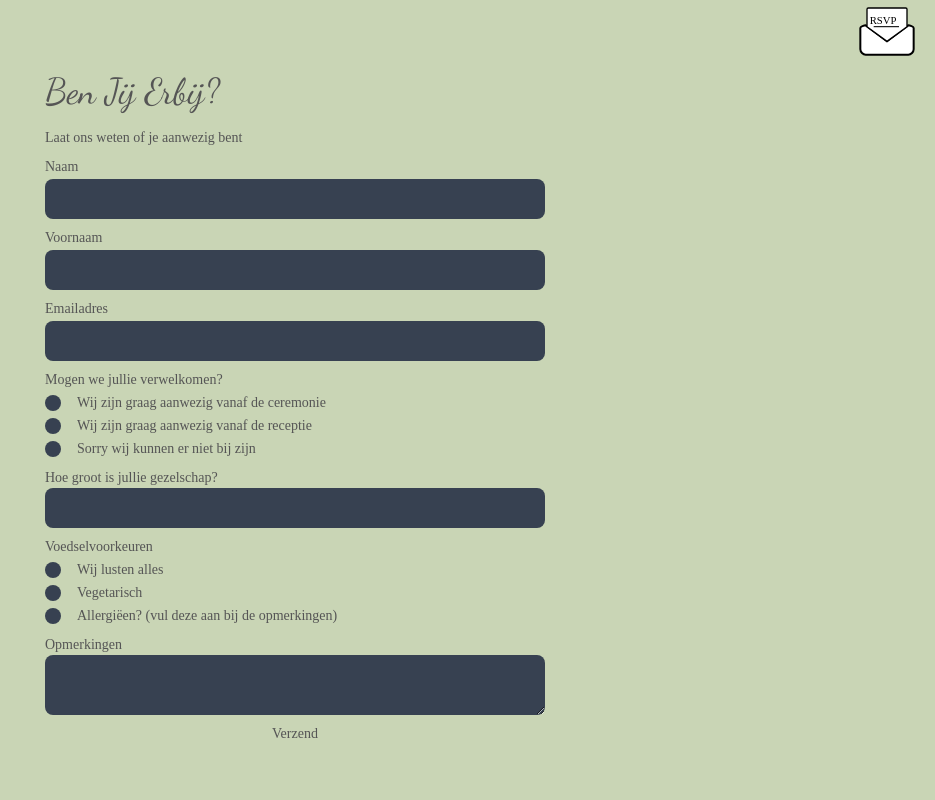
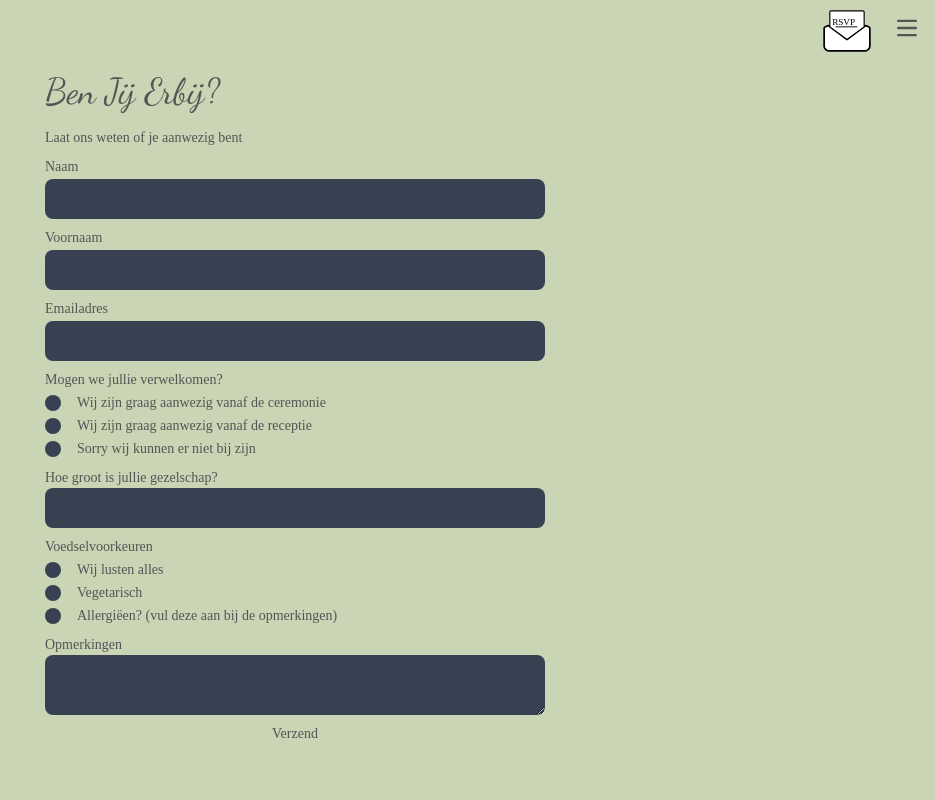
Before and after one commit to Pinny91/lisa, a Flask app: page /rsvp in a window 1280 px wide. Shown: the whole page, without its empty margins (345-1280 px from the left). Run offline with Flask 3, Linux system fonts and the light colour scheme; some libraries are stand-ins or nearby versions; some web fonts are replaced.

Commit message:
added menu to rsvp page

```diff
--- a/app/templates/rsvp.html
+++ b/app/templates/rsvp.html
@@ -42,14 +42,20 @@
   rel="shortcut icon"
   href="{{ url_for('static', filename='images/favicon.png') }}"
 />
+<link
+  rel="stylesheet"
+  href="{{ url_for('static', filename='css/navigation.css') }}"
+/>
 
 <body hx-boost="true" class="bg-primary">
-  <main>
-    <header class="sticky top-0 z-10 flex justify-end bg-transparent">
-      <a href="#rsvp" class="mr-5">
+  <main class="h-dvh">
+    <header
+      class="sticky top-0 z-10 flex justify-end items-center bg-transparent gap-2"
+    >
+      <a href="/rsvp" class="z-[9999]">
         <svg
           xmlns="http://www.w3.org/2000/svg"
-          class="w-10 h-10 md:w-14 md:h-14"
+          class="w-8 h-8 md:w-12 md:h-12"
           viewBox="-1 -40 42 40"
         >
           <path
@@ -75,6 +81,116 @@
           <text x="7" y="-23" class="font-Playwrite text-[8px]">RSVP</text>
         </svg>
       </a>
+      <button
+        class="hamburger-icon z-[9999] flex items-center justify-center w-10 h-10 md:w-14 md:h-14 hover:text-gray-400"
+      >
+        <label
+          for="dropdown"
+          class="flex cursor-pointer flex-col items-center justify-center"
+        >
+          <span class="sr-only">Open main menu</span>
+          <svg
+            id="up-icon-svg"
+            aria-hidden="true"
+            xmlns="http://www.w3.org/2000/svg"
+            fill="none"
+            viewBox="0 0 14 8"
+          >
+            <path
+              stroke="currentColor"
+              stroke-linecap="round"
+              stroke-linejoin="round"
+              stroke-width="2"
+              d="M13 7 7.674 1.3a.91.91 0 0 0-1.348 0L1 7"
+            />
+          </svg>
+          <svg
+            id="hamburger-icon-svg"
+            aria-hidden="true"
+            xmlns="http://www.w3.org/2000/svg"
+            fill="none"
+            viewBox="0 0 17 14"
+          >
+            <path
+              stroke="currentColor"
+              stroke-linecap="round"
+              stroke-linejoin="round"
+              stroke-width="2"
+              d="M1 1h15M1 7h15M1 13h15"
+            />
+          </svg>
+        </label>
+        <input type="checkbox" id="dropdown" />
+      </button>
+
+      <div class="navigation flex flex-col items-center justify-center">
+        <ul class="flex flex-col gap-2 w-full">
+          <li class="border-b-2 border-primary first:border-t-2">
+            <a
+              href="/#bruid"
+              class="px-1 py-2 w-full text-xl flex justify-center items-center hover:text-primary"
+              _="on click set #dropdown.checked to false end"
+            >
+              Bruid & Bruidegom
+            </a>
+          </li>
+          <li class="border-b-2 border-primary">
+            <a
+              href="/#waar"
+              class="px-1 py-2 w-full text-xl flex justify-center items-center hover:text-primary"
+              _="on click set #dropdown.checked to false end"
+            >
+              Waar & Wanneer
+            </a>
+          </li>
+          <li class="border-b-2 border-primary">
+            <a
+              href="/#cadeau"
+              class="px-1 py-2 w-full text-xl flex justify-center items-center hover:text-primary"
+              _="on click set #dropdown.checked to false end"
+            >
+              Cadeautip
+            </a>
+          </li>
+          <li class="border-b-2 border-primary">
+            <a
+              href="/#getuigen"
+              class="px-1 py-2 w-full text-xl flex justify-center items-center hover:text-primary"
+              _="on click set #dropdown.checked to false end"
+            >
+              Getuigen
+            </a>
+          </li>
+          <li class="border-b-2 border-primary">
+            <a
+              href="/#bruidskindjes"
+              class="px-1 py-2 w-full text-xl flex justify-center items-center hover:text-primary"
+              _="on click set #dropdown.checked to false end"
+            >
+              Bruidskindjes
+            </a>
+          </li>
+          <li class="border-b-2 border-primary">
+            <a
+              href="/#fotos"
+              class="px-1 py-2 w-full text-xl flex justify-center items-center hover:text-primary"
+              _="on click set #dropdown.checked to false end"
+            >
+              Foto`s
+            </a>
+          </li>
+          <li class="border-b-2 border-primary">
+            <a
+              href="/rsvp"
+              class="px-1 py-2 w-full text-xl flex justify-center items-center hover:text-primary"
+              _="on click set #dropdown.checked to false end"
+              hx-swap="transition:true"
+            >
+              Laat weten of jullie kunnen komen
+            </a>
+          </li>
+        </ul>
+      </div>
     </header>
     <section
       id="rsvp"
```
